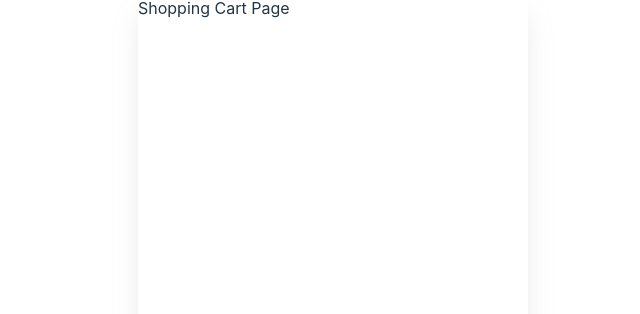
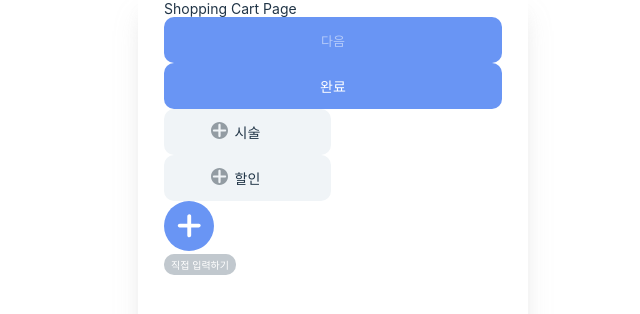
Before and after one commit to redcontroller/colavo-clone, a React (Vite) app in the folder colavo-app/: page / in a window 1280 px wide. Shown: the top 314 px of the page, without its empty margins (307-947 px from the left). Built offline with nearby package versions, Linux system fonts and the light colour scheme.

Commit message:
:sparkles: feat: 공통 버튼 컴포넌트 개발

```diff
--- /dev/null
+++ b/colavo-app/@types/svg.d.ts
@@ -0,0 +1,6 @@
+import React from 'react';
+
+declare module '*.svg' {
+    const content: React.FunctionComponent<React.SVGAttributes<SVGAElement>>;
+    export default content;
+}
--- a/colavo-app/src/AppStyle.tsx
+++ b/colavo-app/src/AppStyle.tsx
@@ -5,6 +5,7 @@ const GlobalStyle = createGlobalStyle`
     ${reset}
 
     :root {
+        font-size: 62.5%;
         font-family: Inter, Arial, sans-serif;
         color-scheme: light dark;
         color: rgba(255, 255, 255, 0.87);
@@ -15,7 +16,7 @@ const GlobalStyle = createGlobalStyle`
         -webkit-font-smoothing: antialiased;
         -moz-osx-font-smoothing: grayscale;
 
-        /* 커스텀 프로퍼티 */
+        /* CSS 커스텀 프로퍼티: background */
         --line-color: #EDEDED;
         --bg-option-btn-color: #F0F4F7;
         --bg-footer-btn-color: #6995F4;
@@ -23,31 +24,38 @@ const GlobalStyle = createGlobalStyle`
         --bg-select-color: #F7F7F7;
         --bg-choice-color: #EFEFEF;
         --bg-tag-color: #DEFAEB;
-        --tag-footer-tag-color: #C1C8CE;
+        --bg-footer-tag-color: #C1C8CE;
         --icon-folder-color: #E0E0E0;
         --bg-item-tag-color: #6995F4;
         --border-item-tag-color: #F2F2F2;
+        /* CSS 커스텀 프로퍼티: font */
         --font-primary-color: #25262A;
+        --font-button-color: white;
         --font-reserved-color: #B9C3CE;
         --font-discount-color: #FC79AB;
         --font-discount-detail-color: #999999;
         --font-select-color: #C0C0C2;
         --font-tag-color: #61DD9F;
         --font-category-color: #ACB5BA;
-        --font-item-tag-color: #F2F2F2;
+        --font-footer-tag-color: white;
         --font-aggr-color: #767676;
+        --font-disabled-color: rgb(255, 255, 255, 0.5);
     }
 
     body,
     button,
     div,
     p {
+        font: inherit;
+        font-size: 1.4rem;
         margin: 0;
         padding: 0;
         border: 0;
     }
 
     body {
+        display: flex;
+        justify-content: center;
         width: 390px;
         min-width: 320px;
         min-height: 100vh;
@@ -57,6 +65,7 @@ const GlobalStyle = createGlobalStyle`
 
 
     button {
+        color: var(--font-button-color);
         font-family: sans-serif;
         cursor: pointer;
         padding: 0;
@@ -69,6 +78,7 @@ const GlobalStyle = createGlobalStyle`
     }
 
     li{
+        font: inherit;
         list-style: none;
     }
 
--- /dev/null
+++ b/colavo-app/src/components/common/Button.tsx
@@ -0,0 +1,90 @@
+import React from 'react';
+import { styled } from 'styled-components';
+import icon_innerAdd from '../../assets/icon/icon_inner_add.svg';
+import icon_Add from '../../assets/icon/icon_add.svg';
+
+
+interface ButtonOptions {
+    text?: string;
+    color?: 'blue' | 'gray' | 'darkGray';
+    disabled?: boolean;
+    type?: 'default' | 'mixed' | 'image';
+    onClick?: (even: React.MouseEvent<HTMLButtonElement>) => void;
+}
+
+const Button = ({ text, color, disabled=false, type='default', onClick }: ButtonOptions) => {
+
+    return (
+        <>
+            { type==='image' ? (
+                    <StyledImg src={icon_Add} alt='할인 메뉴 추가' />
+                ):(
+                    <StyledButton
+                        className={`button_${color}`}
+                        disabled={disabled}
+                        onClick={onClick}
+                    >
+                        <StyledSpan
+                            className={`span_${type}`}
+                        >{text}</StyledSpan>
+                    </StyledButton>
+            )}
+        </>
+    );
+};
+
+const StyledButton = styled.button`
+    width: 33.8rem;
+    height: 4.6rem;
+    font-size: 1.4rem;
+    border-radius: 1rem;
+    cursor: ${(props) => (props.disabled ? 'not-allowed':'pointer')};
+
+    &.button_blue {
+        font-size: ${(props) => (props.disabled ?  '1.3rem' : '1.4rem')};
+        color: ${(props) => (props.disabled ?  'var(--font-disabled-color)' : 'white')};
+        background-color: var(--bg-footer-btn-color);
+    }
+
+    &.button_gray {
+        width: 16.7rem;
+        font-weight: 600;
+        color: var(--primary-color);
+        background-color: var(--bg-option-btn-color);
+    }
+
+    &.button_darkGray {
+        width: 7.2rem;
+        height: 2.1rem;
+        color: var(--font-footer-tag-color);
+        font-size: 1rem;
+        font-weight: 600;
+        background-color: var(--bg-footer-tag-color);
+    }
+    `;
+
+const StyledSpan = styled.span`
+    position: relative;
+
+    &.span_mixed {
+        &::before {
+            content: '';
+            display: inline-block;
+            position: absolute;
+            width: 1.7rem;
+            height: 1.7rem;
+            background-image: url(${icon_innerAdd});
+            background-size: cover;
+            left: -2.4rem;
+        }
+    }
+`;
+
+const StyledImg = styled.img`
+    display: inline-block;
+    width: 5rem;
+    height: 5rem;
+    cursor: pointer;
+`;
+
+export default Button;
--- a/colavo-app/src/pages/Cart.tsx
+++ b/colavo-app/src/pages/Cart.tsx
@@ -1,9 +1,49 @@
 import React from 'react';
+import Button from '../components/common/Button';
 
 const Cart = () => {
     return (
         <div>
             Shopping Cart Page
+            <div>
+                <Button
+                    text='다음'
+                    color='blue'
+                    disabled={true}
+                    />
+            </div>
+            <div>
+                <Button
+                    text='완료'
+                    color='blue'
+                    disabled={false}
+                />
+            </div>
+            <div>
+                <Button
+                    text='시술'
+                    color='gray'
+                    type='mixed'
+                />
+            </div>
+            <div>
+                <Button
+                    text='할인'
+                    color='gray'
+                    type='mixed'
+                />
+            </div>
+            <div>
+                <Button
+                    type='image'
+                />
+            </div>
+            <div>
+                <Button
+                    text='직접 입력하기'
+                    color='darkGray'
+                />
+            </div>
         </div>
     );
 };
--- a/colavo-app/tsconfig.json
+++ b/colavo-app/tsconfig.json
@@ -20,6 +20,6 @@
     "noUnusedParameters": true,
     "noFallthroughCasesInSwitch": true
   },
-  "include": ["src/**/*.ts"],
+  "include": ["src", "src/assets/icon/*.svg"],
   "references": [{ "path": "./tsconfig.node.json" }]
 }
```
